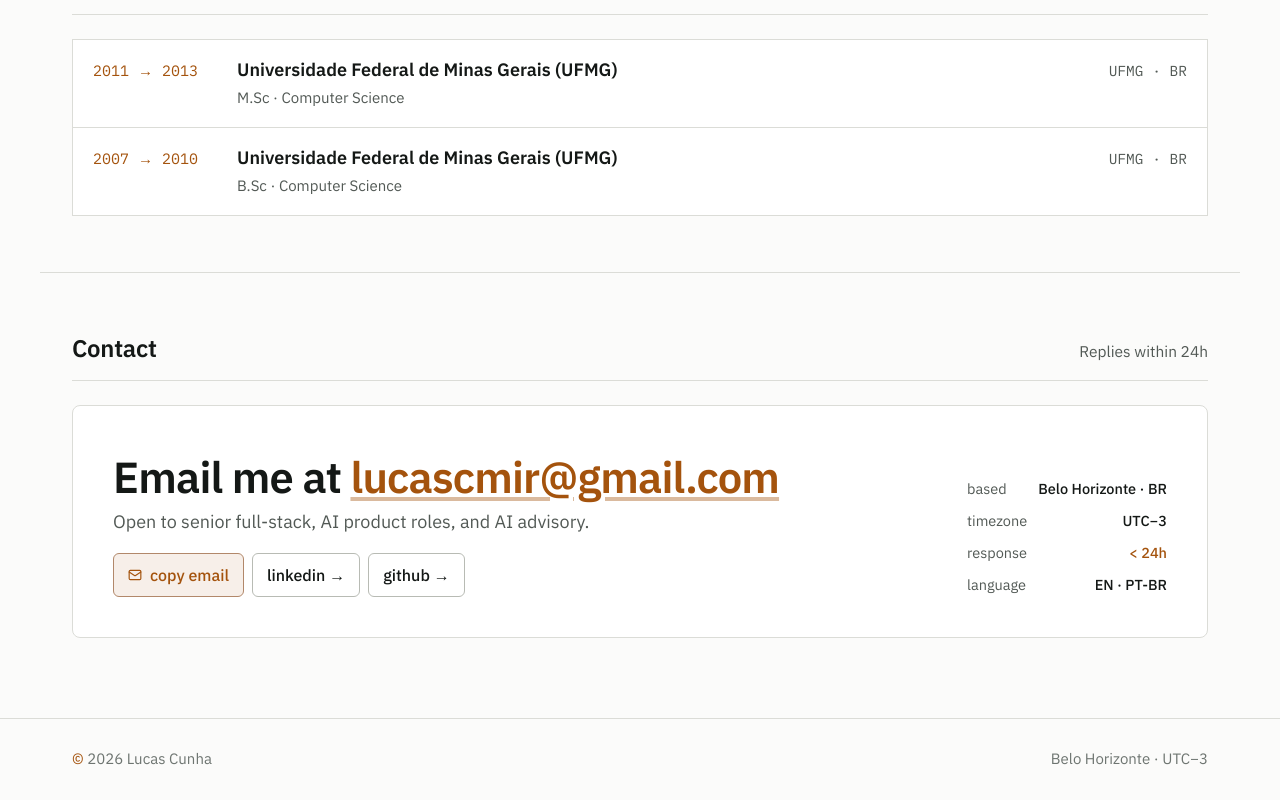
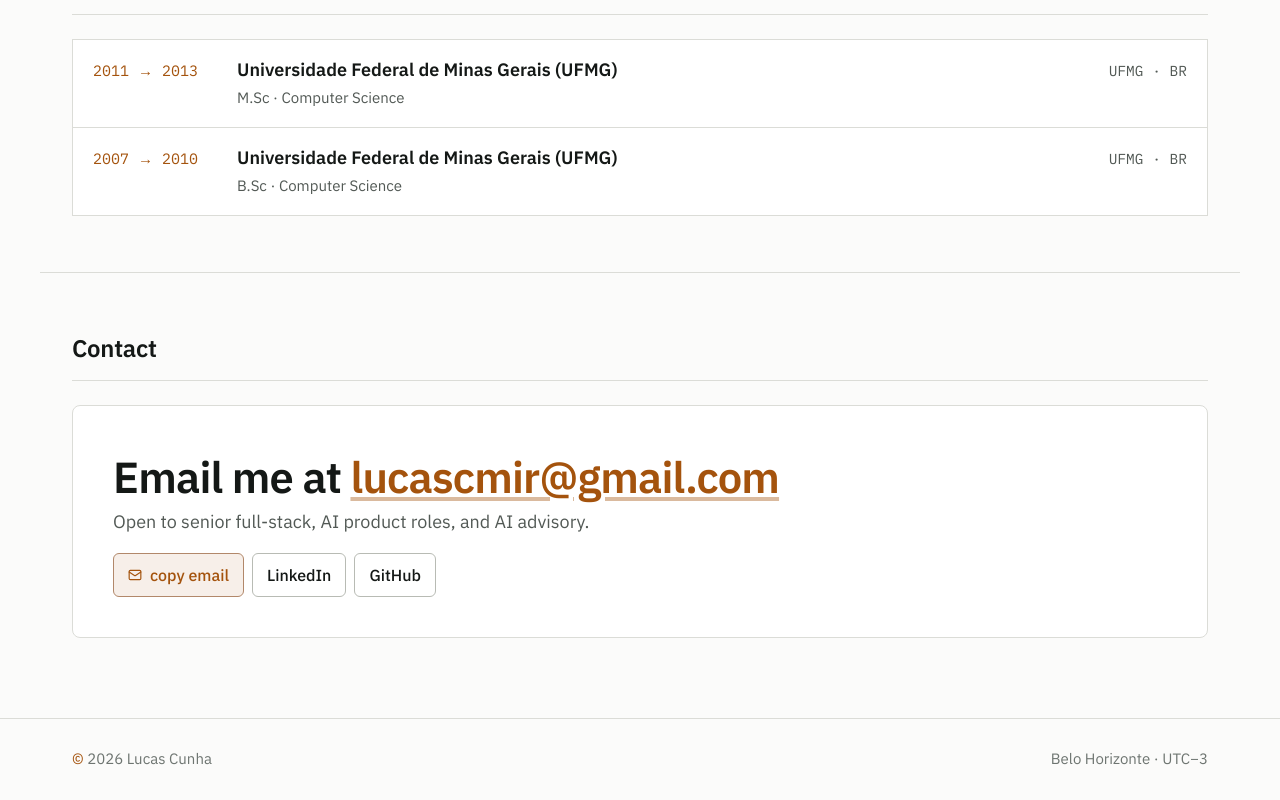
Before and after one commit to lucmir/lucmir.dev, a Next.js app: page / in a window 1280 px wide. Shown: the part 4959-5759 px from the top of the page. Built offline with nearby package versions, Linux system fonts and the light colour scheme; no server answers.

Commit message:
Contact: drop response-time promise and duplicate location meta grid

```diff
--- a/components/sections/contact.tsx
+++ b/components/sections/contact.tsx
@@ -20,9 +20,9 @@ export function Contact() {
       id="contact"
       className="max-w-[1200px] mx-auto px-5 sm:px-8 py-14 scroll-mt-20"
     >
-      <SectionHead name="contact" aside="Replies within 24h" />
+      <SectionHead name="contact" />
 
-      <div className="border border-border rounded-[8px] bg-background-card p-6 sm:p-10 grid grid-cols-1 md:grid-cols-[1fr_auto] gap-6 items-end">
+      <div className="border border-border rounded-[8px] bg-background-card p-6 sm:p-10">
         <div>
           <h3 className="font-sans text-2xl sm:text-3xl md:text-[43.5px] font-semibold tracking-[-0.02em] text-foreground-strong leading-[1.05] mb-2 mt-2">
             Email me at{" "}
@@ -51,7 +51,7 @@ export function Contact() {
               rel="noreferrer noopener"
               className="inline-flex items-center gap-2 px-3.5 py-2 font-sans text-[16px] font-medium rounded-[6px] bg-background-elevated border border-border-strong text-foreground-strong hover:border-accent hover:text-accent transition-colors"
             >
-              linkedin →
+              LinkedIn
             </a>
             <a
               href={profile.links.github}
@@ -59,26 +59,8 @@ export function Contact() {
               rel="noreferrer noopener"
               className="inline-flex items-center gap-2 px-3.5 py-2 font-sans text-[16px] font-medium rounded-[6px] bg-background-elevated border border-border-strong text-foreground-strong hover:border-accent hover:text-accent transition-colors"
             >
-              github →
+              GitHub
             </a>
-          </div>
-        </div>
-        <div className="text-[14.5px] text-foreground-muted grid gap-2 min-w-[200px]">
-          <div className="flex justify-between gap-4">
-            <span>based</span>
-            <b className="text-foreground-strong font-medium">Belo Horizonte · BR</b>
-          </div>
-          <div className="flex justify-between gap-4">
-            <span>timezone</span>
-            <b className="text-foreground-strong font-medium">UTC−3</b>
-          </div>
-          <div className="flex justify-between gap-4">
-            <span>response</span>
-            <b className="text-accent font-medium">&lt; 24h</b>
-          </div>
-          <div className="flex justify-between gap-4">
-            <span>language</span>
-            <b className="text-foreground-strong font-medium">EN · PT-BR</b>
           </div>
         </div>
       </div>
```
